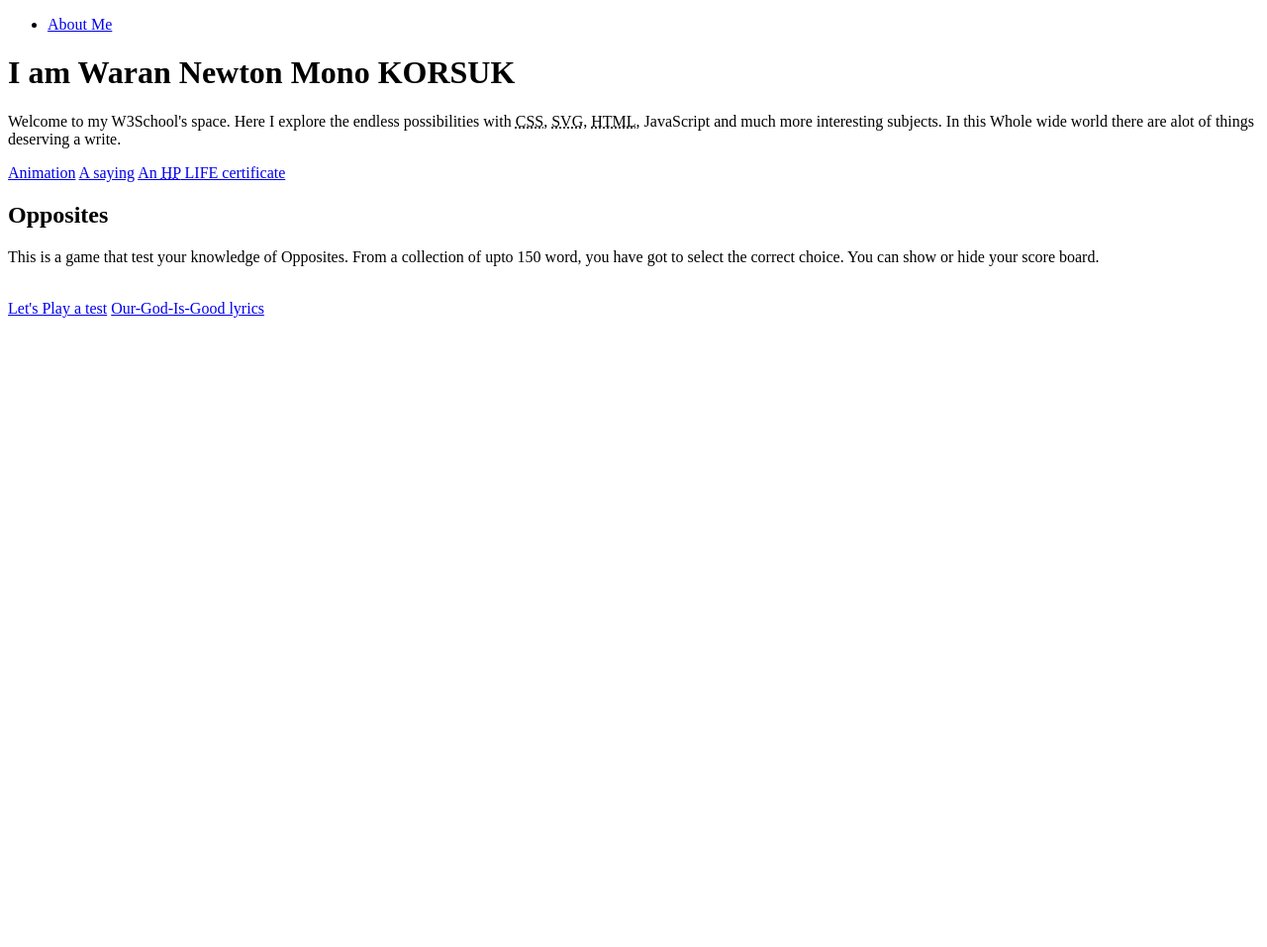
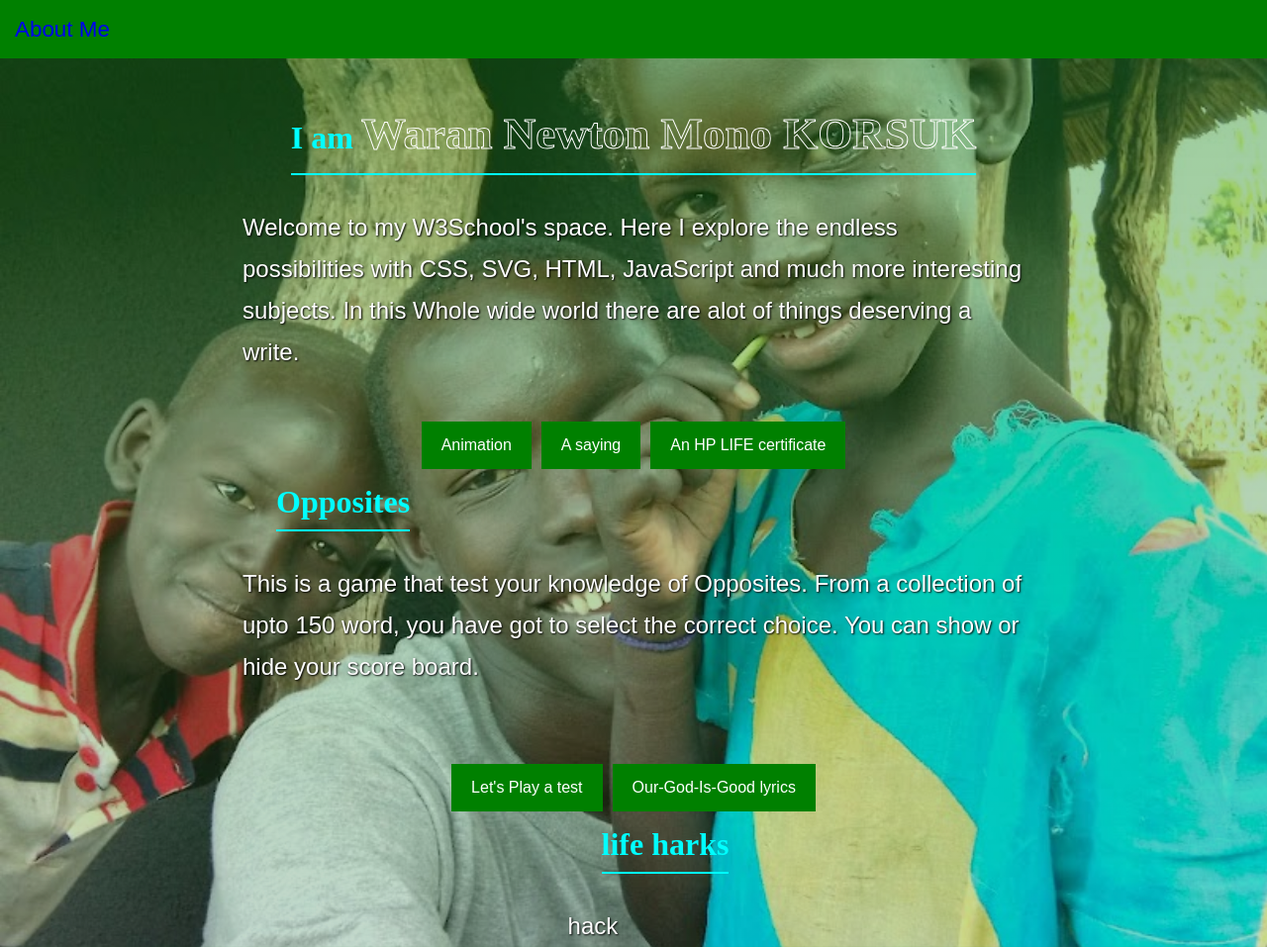
Before and after one commit to waraton/w3spaces, a plain HTML site: page index.html in a window 1280 px wide. Shown: the whole page at 99% size. Before the commit the page ends 800 px from the top, so only its background shows below. Drawn offline with Linux system fonts and the light colour scheme; no server answers.

Commit message:
modified file paths
changed file paths to relative for easy working in the local machine

```diff
--- a/index.html
+++ b/index.html
@@ -5,9 +5,9 @@
     <meta charset="utf-8">
     <link rel="shortcut icon" href="https://photos.fife.usercontent.google.com/pw/AP1GczOd2gyYQQ6xodLWMf0cQdotME8FGT477Wcec5_4XufPr2AkE1jcpJF_=w650-h650-s-no?authuser=0" type="img/jpg">
     <title>WNB Home</title>
-    <link rel="shortcut icon" href="./IMG_20211221_075939_994_transcpr.jpg" type="image/x-icon">
+    <link rel="shortcut icon" href="IMG_20211221_075939_994_transcpr.jpg" type="image/x-icon">
     <!-- Load external CSS styles -->
-    <link rel="stylesheet" href="styles.css">
+    <link rel="stylesheet" href="style.css">
 
 </head>
 
@@ -32,23 +32,27 @@
     <p>Welcome to my W3School's space. Here I explore the endless possibilities with <abbr title="Cascading style sheeets">CSS</abbr>, <abbr title="scalable vector graphics">SVG</abbr>, <abbr title="Hypertext markup language">HTML</abbr>, JavaScript and much more interesting subjects. In this Whole wide world there are alot of things deserving a write.</p>
 
     <div class="btncontainer">
-        <a href="./projects/animations/sumsang.html">Animation</a>
-        <a href="./projects/museveni-quote/m7dwarf-quote.html">A saying</a>
-        <a href="./projects/certificate/certificate.html">An <abbr title="Hewlett & Packard">HP</abbr> LIFE certificate</a>
+        <a href="project-directory/animations/samsung.html">Animation</a>
+        <a href="project-directory/museveni-quote/m7dwarf-quote.html">A saying</a>
+        <a href="project-directory/certificate/certificate.html">An <abbr title="Hewlett & Packard">HP</abbr> LIFE certificate</a>
     </div>
     <section>
         <h2>Opposites</h2>
         <p>This is a game that test your knowledge of Opposites. From a collection of upto 150 word, you have got to select the correct choice. You can show or hide your score board.</p>
         <br>
         <div class="btncontainer">
-            <a href="./projects/opposites/opp.html">Let's Play a test</a>
-            <a href="./projects/lyrical/lyricser.html">Our-God-Is-Good lyrics</a>
+            <a href="project-directory/opposites/opposite.html">Let's Play a test</a>
+            <a href="project-directory/lyrical/lyricser.html">Our-God-Is-Good lyrics</a>
         </div>
+    </section>
+    <section>
+        <h2>life harks</h2>
+        <p id='hack'>hack</p>
     </section>
 
 </main>
 
 </body>
-<script src="scripts.js"></script>
+<script src="script.js"></script>
 
 </html>
--- a/project-directory/lyrical/interactivity.js
+++ b/project-directory/lyrical/interactivity.js
@@ -1,4 +1,4 @@
-import {timeStamps} from "./timeline.js";
+import {timeStamps} from "timeline.js";
 
 const audio = document.querySelector(`audio`);
 const textArea = document.querySelector("figcaption");
--- a/project-directory/opposites/script.js
+++ b/project-directory/opposites/script.js
@@ -1,4 +1,4 @@
-import { opposites } from "./words-collection.js"
+import { opposites } from "words-collection.js"
 
 let counter = 1;
 let getFrom = [];
--- a/script.js
+++ b/script.js
@@ -38,3 +38,17 @@ const placeHolder = document.querySelector(".whoIAm");
 setInterval(() => {
     placeHolder.textContent = whoIAm[Math.floor(Math.random() * (whoIAm.length +1))]
 }, 2523);
+
+const hack = document.getElementById('hack');
+async function fetchData() {
+    try {
+      const a = await fetch(`https://api.viewbits.com/v1/jester?mode=random`);
+      const b = a.json();
+      console.log(`sucessful`);
+        hack.textContent = b
+    } catch (error) {
+        console.log(`errorous`, error);
+    }
+    return b;
+  }
+fetchData()
--- a/style.css
+++ b/style.css
@@ -13,7 +13,7 @@ body{
   justify-content: center;
   flex-direction: column;
   background: linear-gradient(rgba(0,128,0,.4) 0,rgba(0,64,0,.2) 100%) center / cover,
-  url(./IMG_20211221_075939_994_transcpr.jpg) center / cover;
+  url(IMG_20211221_075939_994_transcpr.jpg) center / cover;
 }
 h1,h2,h3 {
   text-align: center;
```
